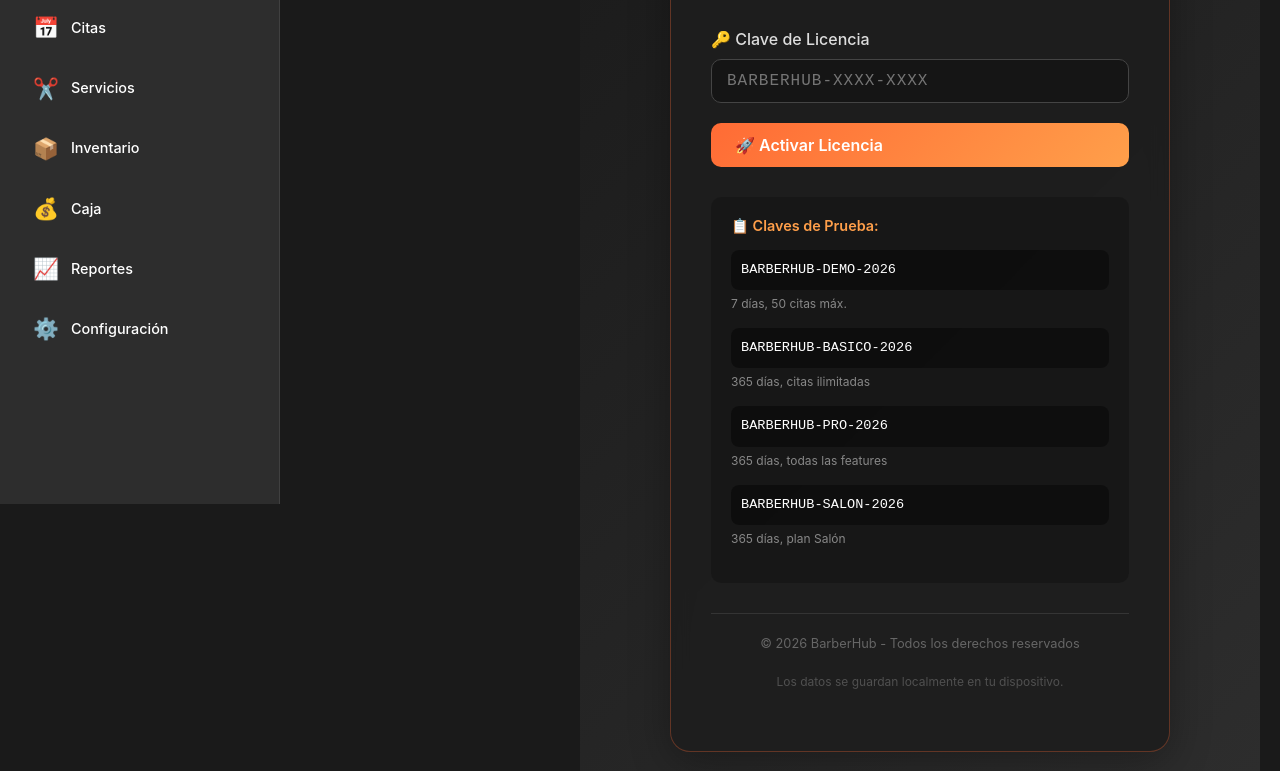
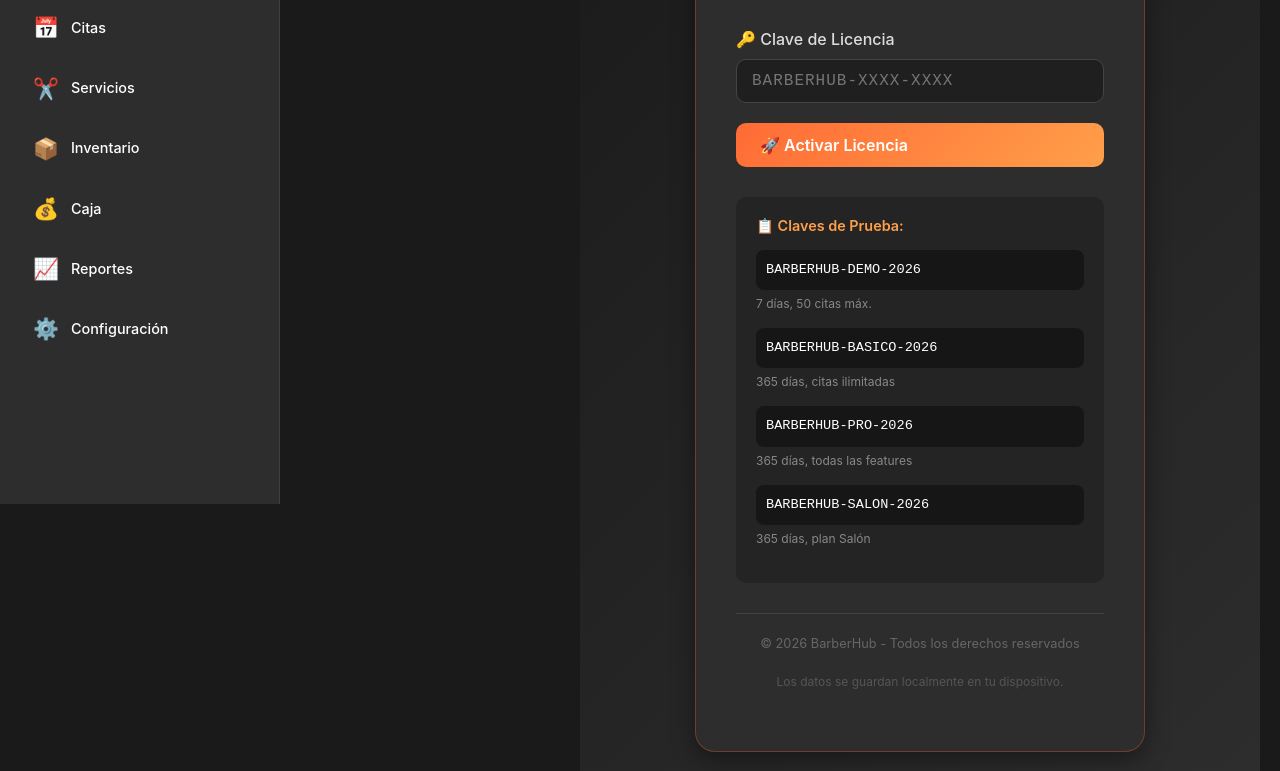
Before and after one commit to Lecterhdz/barberhub, a plain HTML site: page index.html in a window 1280 px wide. Shown: the part 296-1067 px from the top of the page. Drawn offline with Linux system fonts and the light colour scheme.

Commit message:
Update auth.css

```diff
--- a/src/features/auth/auth.css
+++ b/src/features/auth/auth.css
@@ -6,19 +6,20 @@
     display: flex;
     justify-content: center;
     align-items: center;
-    min-height: calc(100vh - 60px);
+    min-height: calc(100vh - var(--header-height) - 100px);
+    width: 100%;
     padding: 20px;
     background: linear-gradient(135deg, #1a1a1a 0%, #2d2d2d 100%);
 }
 
 .auth-card {
-    background: rgba(30, 30, 30, 0.95);
+    background: var(--bg-secondary);
     backdrop-filter: blur(10px);
     border-radius: 20px;
     padding: 40px;
-    max-width: 500px;
+    max-width: 450px;
     width: 100%;
-    box-shadow: 0 10px 40px rgba(0, 0, 0, 0.3);
+    box-shadow: var(--shadow-lg);
     border: 1px solid rgba(255, 107, 53, 0.3);
     animation: fadeInUp 0.5s ease;
 }
```
